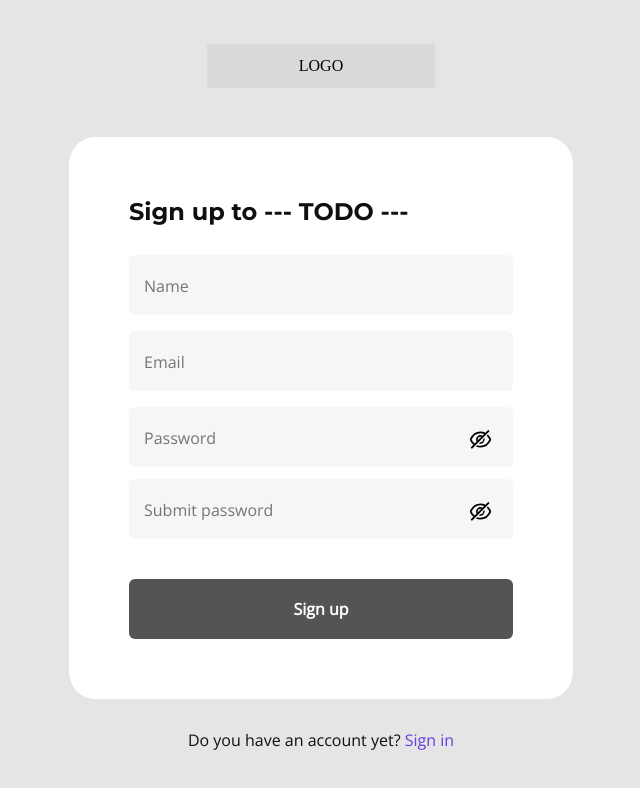
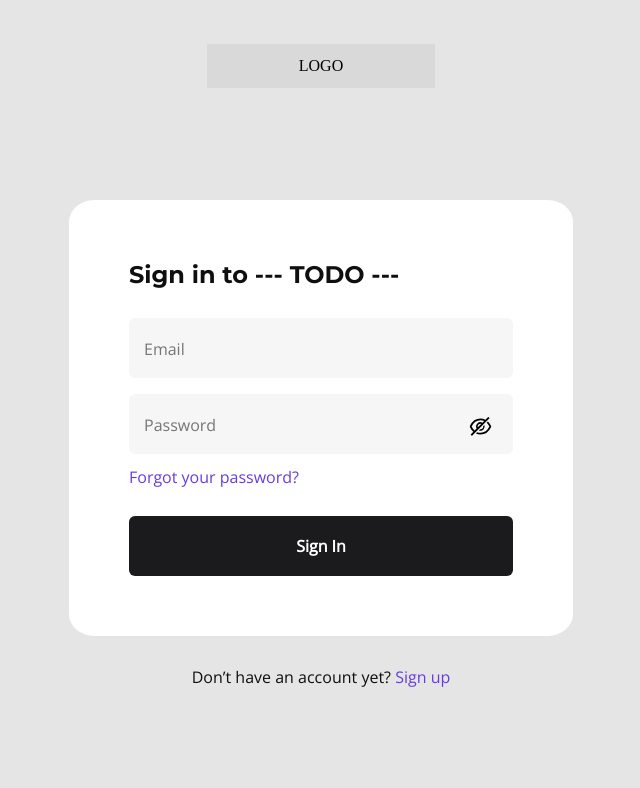
Before and after one commit to Wolahi/project, a React (Create React App) app: page / in a window 1280 px wide. Shown: the top 788 px of the page, without its empty margins (319-959 px from the left). Built offline with nearby package versions, Linux system fonts and the light colour scheme.

Commit message:
useForm Sign In

```diff
--- a/prettier.config.js
+++ b/prettier.config.js
@@ -1,7 +1,7 @@
 module.exports = {
   printWidth: 100,
   singleQuote: false,
-  trailingComma: 'all',
+  trailingComma: "all",
   bracketSpacing: true,
   bracketSameLine: true,
   tabWidth: 2,
--- a/src/index.tsx
+++ b/src/index.tsx
@@ -1,5 +1,6 @@
+// eslint-disable-next-line import/no-unresolved
+import ReactDOM, { Root } from "react-dom/client";
 import React from "react";
-import ReactDOM, { Root } from "react-dom/client";
 import App from "./App";
 
 const root: Root = ReactDOM.createRoot(document.getElementById("root") as HTMLElement);
--- a/src/ui/core/Auth/components/AuthPage.tsx
+++ b/src/ui/core/Auth/components/AuthPage.tsx
@@ -1,8 +1,9 @@
 import React, { ReactElement, useEffect } from "react";
 import { useSelector } from "react-redux";
-import SignIn from "./SiginIn";
+// import SignIn from "./SiginIn";
 import "../../../style/AuthPage.scss";
-import SignUP from "./SignUP";
+// import SignUP from "./SignUP";
+import SignInView from "./SignInComponets/SignInView";
 
 const AuthPage = (): ReactElement => {
   const sign = useSelector((state: any) => state.auth.sign);
@@ -13,9 +14,9 @@ const AuthPage = (): ReactElement => {
   return (
     <div className="auth-page">
       <div className="logo">LOGO</div>
-      {sign ? <SignIn /> : <SignUP />}
+      <SignInView />
     </div>
   );
 };
-
+/* {sign ? <SignIn /> : <SignUP />} */
 export default AuthPage;
--- /dev/null
+++ b/src/ui/core/Auth/components/SignInComponets/SignInController.ts
@@ -0,0 +1,33 @@
+import { useState } from "react";
+
+const useChangeVis = (): any => {
+  const [typeVis, setTypeVis] = useState("password");
+  const changeVis = (): void => {
+    if (typeVis === "password") {
+      setTypeVis("text");
+    } else {
+      setTypeVis("password");
+    }
+  };
+  return { changeVis, typeVis };
+};
+const useLabel = (initialValue: string): any => {
+  const [topLabel, setTop] = useState(false);
+  const [value, setValue] = useState(initialValue);
+  const onFocus = (): void => {
+    setTop(true);
+  };
+
+  const onBlur = (): void => {
+    if (value.length === 0) {
+      setTop(false);
+    }
+  };
+
+  const onChange = (input: string): void => {
+    setValue(input);
+  };
+  return { onFocus, topLabel, onBlur, onChange };
+};
+
+export { useLabel, useChangeVis };
--- /dev/null
+++ b/src/ui/core/Auth/components/SignInComponets/SignInData.ts
@@ -0,0 +1,15 @@
+// eslint-disable-next-line import/no-extraneous-dependencies
+import * as yup from "yup";
+
+const schemaLogin = yup
+  .object({
+    email: yup.string().required("This field cannot be empty").email("Please enter valid email"),
+    password: yup
+      .string()
+      .required("This field cannot be empty")
+      .min(8, "Please enter at least 8 characters"),
+  })
+  .required();
+type FormDataLogin = yup.InferType<typeof schemaLogin>;
+
+export { schemaLogin, FormDataLogin };
--- /dev/null
+++ b/src/ui/core/Auth/components/SignInComponets/SignInView.tsx
@@ -0,0 +1,118 @@
+import React, { ReactElement } from "react";
+// eslint-disable-next-line import/no-extraneous-dependencies
+import { useForm } from "react-hook-form";
+import { yupResolver } from "@hookform/resolvers/yup";
+import { AiOutlineEye, AiOutlineEyeInvisible } from "react-icons/ai";
+import { FormDataLogin, schemaLogin } from "./SignInData";
+import { useLabel, useChangeVis } from "./SignInController";
+
+const SignInView = (): ReactElement => {
+  const emailForLabel = useLabel("");
+  const passwordForLabel = useLabel("");
+  const passwordVisibility = useChangeVis();
+  const {
+    register,
+    handleSubmit,
+    formState: { errors },
+  } = useForm<FormDataLogin>({
+    resolver: yupResolver(schemaLogin),
+  });
+  const onSubmit = (data: FormDataLogin): void => console.log(data);
+  return (
+    <div className="sign-form">
+      <form noValidate onSubmit={handleSubmit(onSubmit)}>
+        <div className="head">
+          <span>Sign in to --- TODO ---</span>
+        </div>
+        <div className="sign">
+          <div className="input-block">
+            <input
+              id="Email"
+              type="email"
+              onClick={(): void => {
+                emailForLabel.onFocus();
+              }}
+              {...register("email", {
+                onChange: (e): void => {
+                  emailForLabel.onChange(e.target.value);
+                },
+                onBlur: (): void => {
+                  emailForLabel.onBlur();
+                },
+              })}
+            />
+            {emailForLabel.topLabel ? (
+              // eslint-disable-next-line jsx-a11y/label-has-associated-control
+              <label className="label-top" htmlFor="Email">
+                Email
+              </label>
+            ) : (
+              // eslint-disable-next-line jsx-a11y/label-has-associated-control
+              <label htmlFor="Email">Email</label>
+            )}
+          </div>
+          {errors.email ? (
+            <div className="error">{errors.email.message}</div>
+          ) : (
+            <div style={{ height: "16px" }} />
+          )}
+          <div className="input-block">
+            <input
+              id="Password"
+              type={passwordVisibility.typeVis}
+              onClick={(): void => {
+                passwordForLabel.onFocus();
+              }}
+              {...register("password", {
+                onChange: (e): void => {
+                  passwordForLabel.onChange(e.target.value);
+                },
+                onBlur: (): void => {
+                  passwordForLabel.onBlur();
+                },
+              })}
+            />
+            {passwordForLabel.topLabel ? (
+              // eslint-disable-next-line jsx-a11y/label-has-associated-control
+              <label className="label-top" htmlFor="Email">
+                Password
+              </label>
+            ) : (
+              // eslint-disable-next-line jsx-a11y/label-has-associated-control
+              <label htmlFor="Email">Password</label>
+            )}
+            <button
+              type="button"
+              className="eye"
+              onClick={(): void => {
+                passwordVisibility.changeVis();
+              }}>
+              {passwordVisibility.typeVis === "password" ? (
+                <AiOutlineEyeInvisible size={25} />
+              ) : (
+                <AiOutlineEye size={25} />
+              )}
+            </button>
+          </div>
+          {errors.password ? (
+            <div className="error">{errors.password.message}</div>
+          ) : (
+            <div style={{ height: "12px" }} />
+          )}
+          <div className="link-forgot">
+            <a href="/#">Forgot your password?</a>
+          </div>
+        </div>
+        <button type="submit" className="button-enable">
+          Sign In
+        </button>
+      </form>
+      <div className="change-form-text">
+        <span>
+          Don’t have an account yet? <a href="/#">Sign up</a>
+        </span>
+      </div>
+    </div>
+  );
+};
+export default SignInView;
--- a/tsconfig.json
+++ b/tsconfig.json
@@ -10,7 +10,8 @@
     "typeRoots": ["./src/@types", "./node_modules/@types"]
   },
   "include": [
-  "./src/**/*"
+  "./src/**/*",
+    "prettier.config.js"
   ],
   "exclude": [
     "node_modules",
```
Also changed, not shown: src/ui/core/Auth/components/SiginInComponets/SiginInData.ts (deleted, +0 -17 lines), .eslintrc.yml, src/ui/core/Auth/components/SiginInComponets/SiginInView.tsx (deleted), src/ui/core/Auth/components/SignUpComponents/SignUPData.ts (renamed from src/ui/core/Auth/components/SiginUpComponents/SiginUPData.ts).
